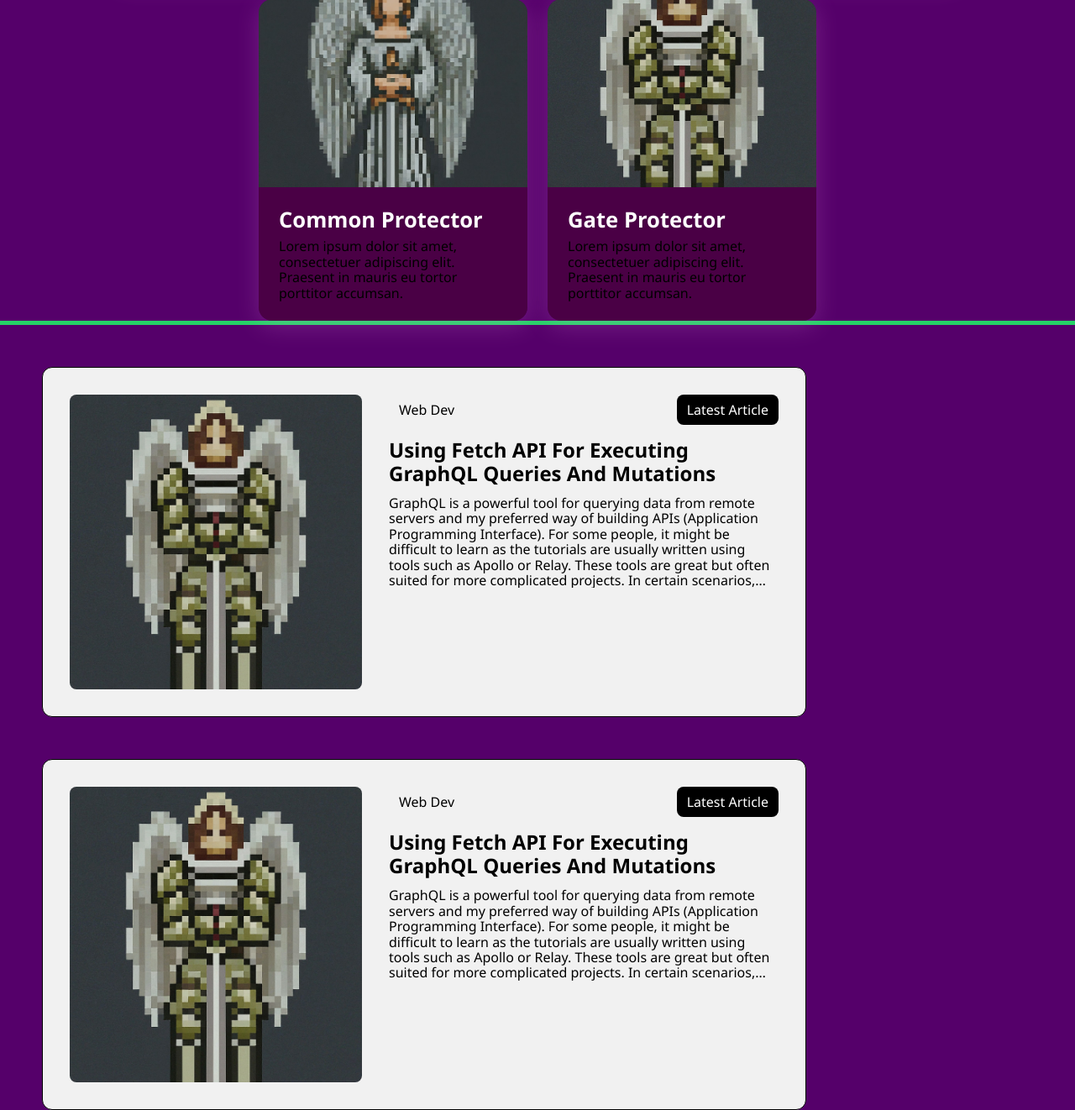
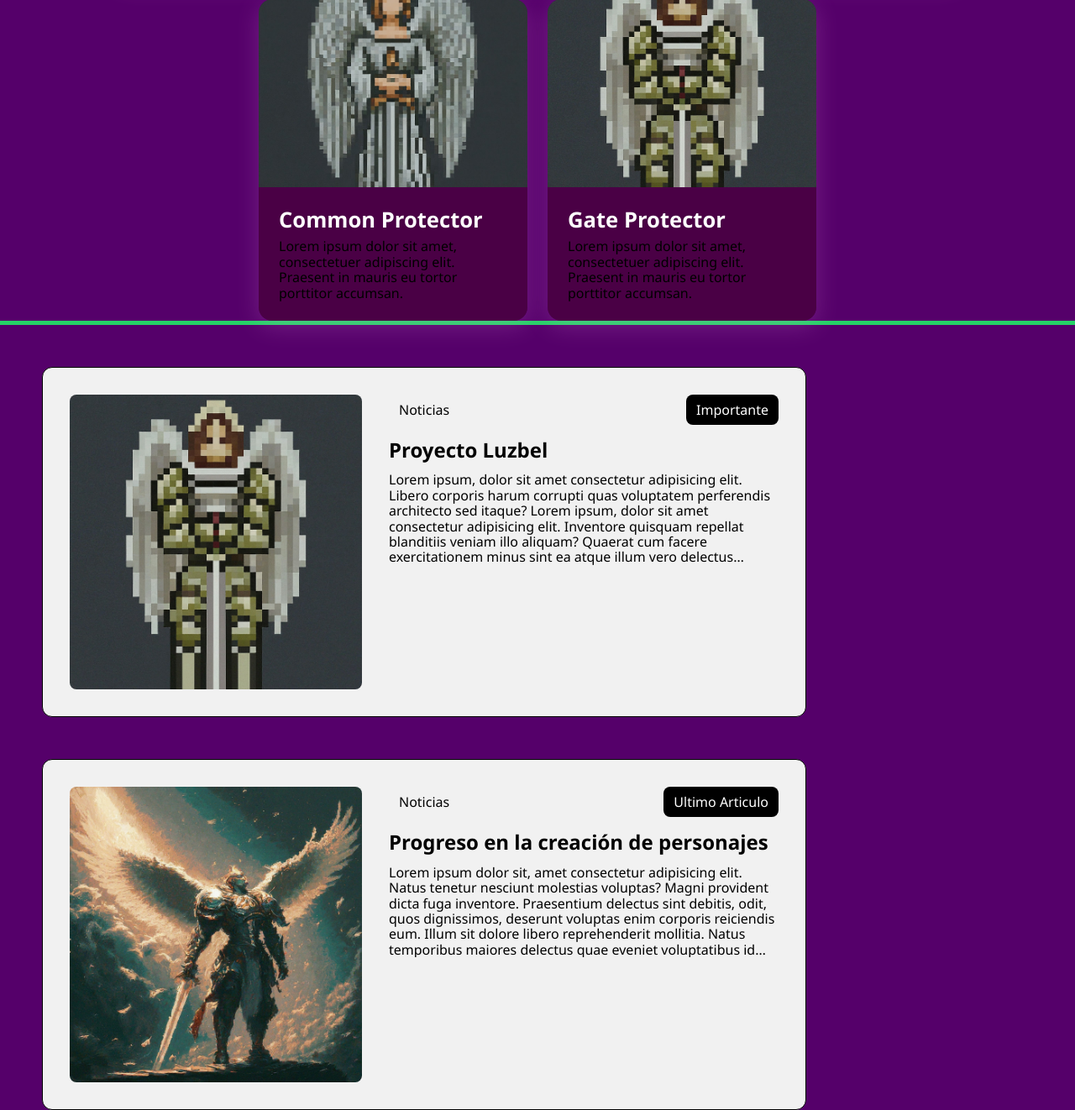
Before and after one commit to PelaezNera/ProyectLuzbel, a PHP site: page /pagina.php in a window 1280 px wide. Shown: the part 1209-2531 px from the top of the page at 84% size. Run offline with PHP 8.4, Linux system fonts and the light colour scheme; a user stored in the database is signed in.

Commit message:
testeo noticias

```diff
--- a/pagina.php
+++ b/pagina.php
@@ -132,28 +132,16 @@ if ($var_session == null || $var_session == " ") {
                 <div class='content'>
                     <div class="card-header">
                         <div class="card-type">
-                            Web Dev
+                            Noticias
                         </div>
                         <div class="latest-article">
-                            Latest Article
+                            Importante
                         </div>
                     </div>
                     <div class="card-content">
-                        <h2>Using Fetch API For Executing GraphQL Queries And Mutations</h2>
+                        <h2>Proyecto Luzbel</h2>
                         <p>
-                            GraphQL is a powerful tool for querying data from remote servers and my preferred way of
-                            building APIs (Application
-                            Programming Interface). For some people, it might be difficult to learn as the tutorials are
-                            usually written using tools
-                            such as Apollo or Relay. These tools are great but often suited for more complicated projects.
-                            In certain scenarios,
-                            there might be better to choose a more lightweight approach and not increase bundle size with
-                            additional libraries. In
-                            these cases, you can work directly with the tools available in the browser. In this quick
-                            tutorial, we will use fetch,
-                            commonly available in your browser. Let’s first quickly revise what fetch is and how it is
-                            usually used with REST API,
-                            then we can move to simple GraphQL queries execution.
+                           Lorem ipsum, dolor sit amet consectetur adipisicing elit. Libero corporis harum corrupti quas voluptatem perferendis architecto sed itaque? Lorem ipsum, dolor sit amet consectetur adipisicing elit. Inventore quisquam repellat blanditiis veniam illo aliquam? Quaerat cum facere exercitationem minus sint ea atque illum vero delectus ratione neque beatae est obcaecati eaque ex repellat fugiat consequuntur, ipsam sit harum. Iusto!
                         </p>
                     </div>
                 </div>
@@ -162,33 +150,21 @@ if ($var_session == null || $var_session == " ") {
         <div class="container">
             <article class="card">
                 <div class='background'>
-                    <img src="img/4.jpg" alt="Fetch API GraphQL Preview">
+                    <img src="img/6.jpg" alt="Fetch API GraphQL Preview">
                 </div>
                 <div class='content'>
                     <div class="card-header">
                         <div class="card-type">
-                            Web Dev
+                            Noticias
                         </div>
                         <div class="latest-article">
-                            Latest Article
+                            Ultimo Articulo
                         </div>
                     </div>
                     <div class="card-content">
-                        <h2>Using Fetch API For Executing GraphQL Queries And Mutations</h2>
+                        <h2>Progreso en la creación de personajes</h2>
                         <p>
-                            GraphQL is a powerful tool for querying data from remote servers and my preferred way of
-                            building APIs (Application
-                            Programming Interface). For some people, it might be difficult to learn as the tutorials are
-                            usually written using tools
-                            such as Apollo or Relay. These tools are great but often suited for more complicated projects.
-                            In certain scenarios,
-                            there might be better to choose a more lightweight approach and not increase bundle size with
-                            additional libraries. In
-                            these cases, you can work directly with the tools available in the browser. In this quick
-                            tutorial, we will use fetch,
-                            commonly available in your browser. Let’s first quickly revise what fetch is and how it is
-                            usually used with REST API,
-                            then we can move to simple GraphQL queries execution.
+                            Lorem ipsum dolor sit, amet consectetur adipisicing elit. Natus tenetur nesciunt molestias voluptas? Magni provident dicta fuga inventore. Praesentium delectus sint debitis, odit, quos dignissimos, deserunt voluptas enim corporis reiciendis eum. Illum sit dolore libero reprehenderit mollitia. Natus temporibus maiores delectus quae eveniet voluptatibus id voluptatum, iure dicta tempore nemo? Lorem ipsum dolor sit amet consectetur adipisicing elit. Earum suscipit nobis adipisci voluptates! Repellendus voluptatem eum quo alias non quaerat.
                         </p>
                     </div>
                 </div>
```
